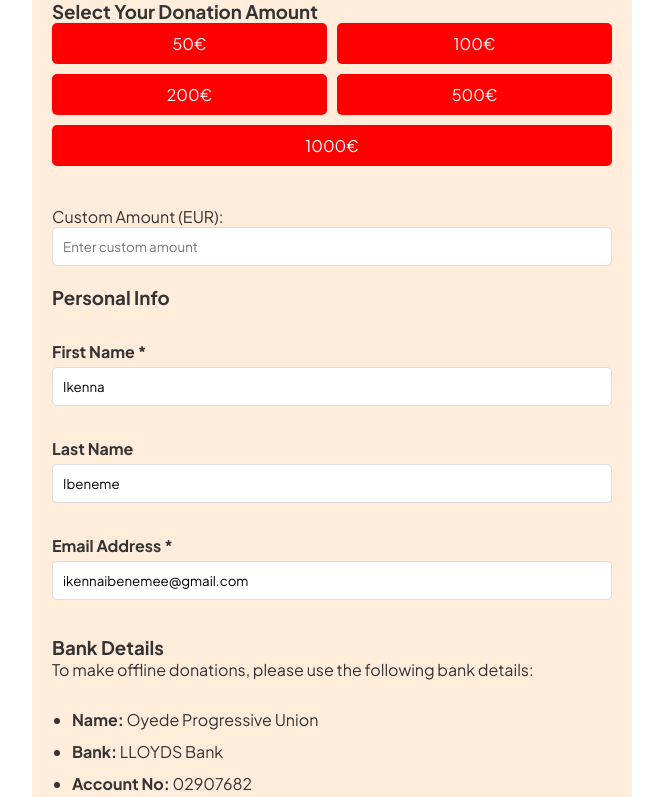
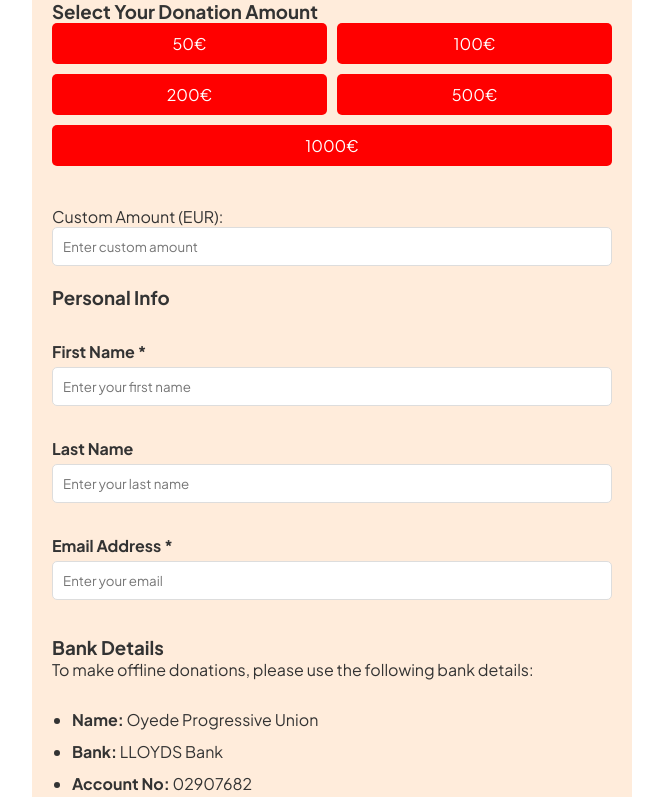
Before and after one commit to Padiman1/oyede, a React (Vite) app: page /donate in a window 1280 px wide. Shown: the part 359-1156 px from the top of the page, without its empty margins (308-971 px from the left). Built offline with nearby package versions, Linux system fonts and the light colour scheme.

Commit message:
first commit

```diff
--- a/src/components/DonationPage/DonationPage.jsx
+++ b/src/components/DonationPage/DonationPage.jsx
@@ -5,9 +5,9 @@ const DonationPage = () => {
   const [donationAmount, setDonationAmount] = useState(50); // Default to 50€
   const [customAmount, setCustomAmount] = useState("");
   const [personalInfo, setPersonalInfo] = useState({
-    firstName: "Ikenna",
-    lastName: "Ibeneme",
-    email: "ikennaibenemee@gmail.com",
+    firstName: "",
+    lastName: "",
+    email: "",
   });
 
   const handleDonationAmountChange = (amount) => {
@@ -18,6 +18,14 @@ const DonationPage = () => {
   const handleCustomAmountChange = (e) => {
     setCustomAmount(e.target.value);
     setDonationAmount(e.target.value); // Update donation amount with custom value
+  };
+
+  const handlePersonalInfoChange = (e) => {
+    const { id, value } = e.target;
+    setPersonalInfo((prevInfo) => ({
+      ...prevInfo,
+      [id]: value,
+    }));
   };
 
   const handleSubmit = (e) => {
@@ -81,7 +89,8 @@ const DonationPage = () => {
                   type="text"
                   id="firstName"
                   value={personalInfo.firstName}
-                  readOnly
+                  onChange={handlePersonalInfoChange}
+                  placeholder="Enter your first name"
                 />
               </div>
               <div className="form-row">
@@ -90,7 +99,8 @@ const DonationPage = () => {
                   type="text"
                   id="lastName"
                   value={personalInfo.lastName}
-                  readOnly
+                  onChange={handlePersonalInfoChange}
+                  placeholder="Enter your last name"
                 />
               </div>
               <div className="form-row">
@@ -99,7 +109,8 @@ const DonationPage = () => {
                   type="email"
                   id="email"
                   value={personalInfo.email}
-                  readOnly
+                  onChange={handlePersonalInfoChange}
+                  placeholder="Enter your email"
                 />
               </div>
             </div>
```
Also changed, not shown: 1 other file (tests, documents, lock files or other folders).
